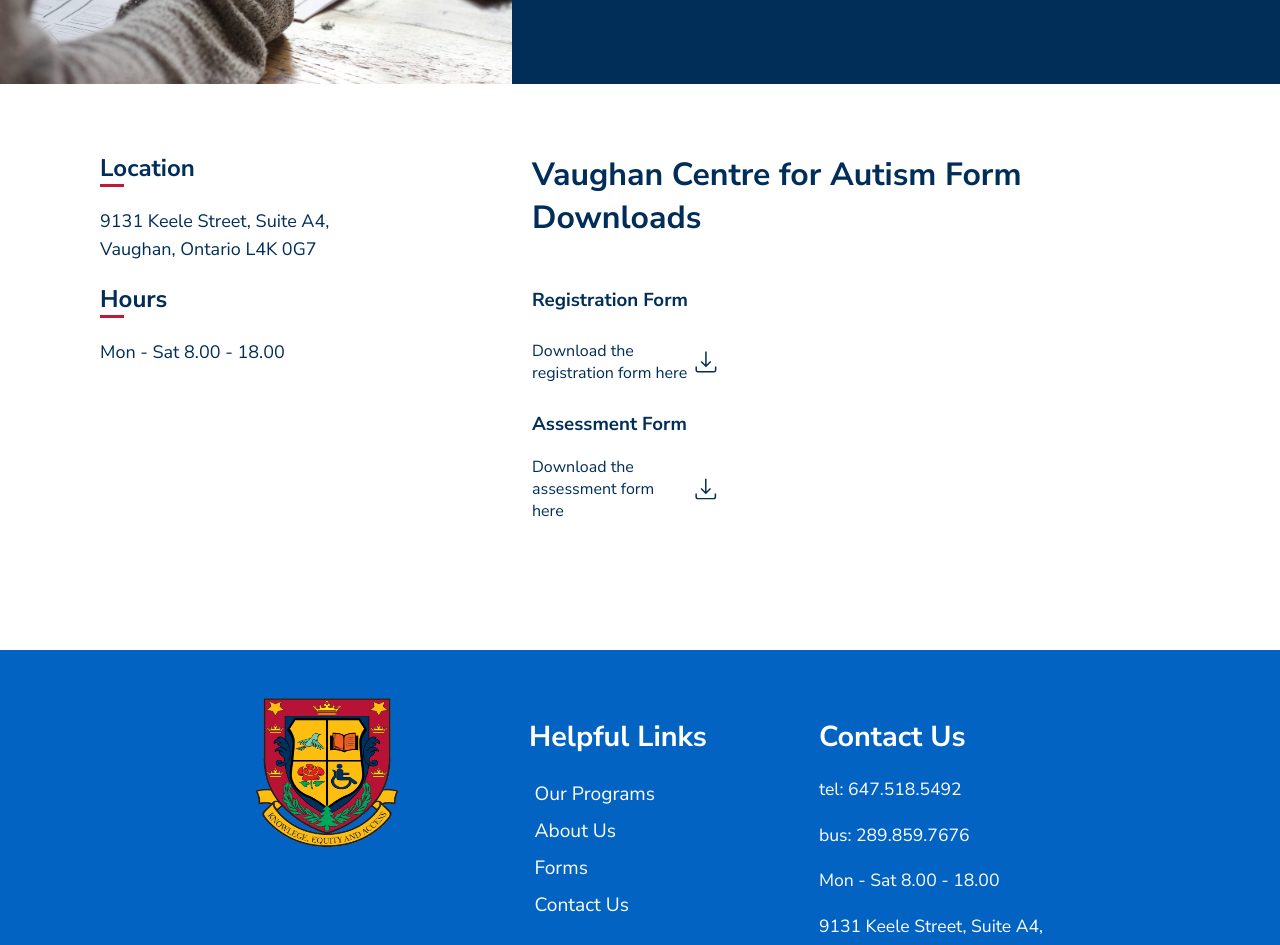
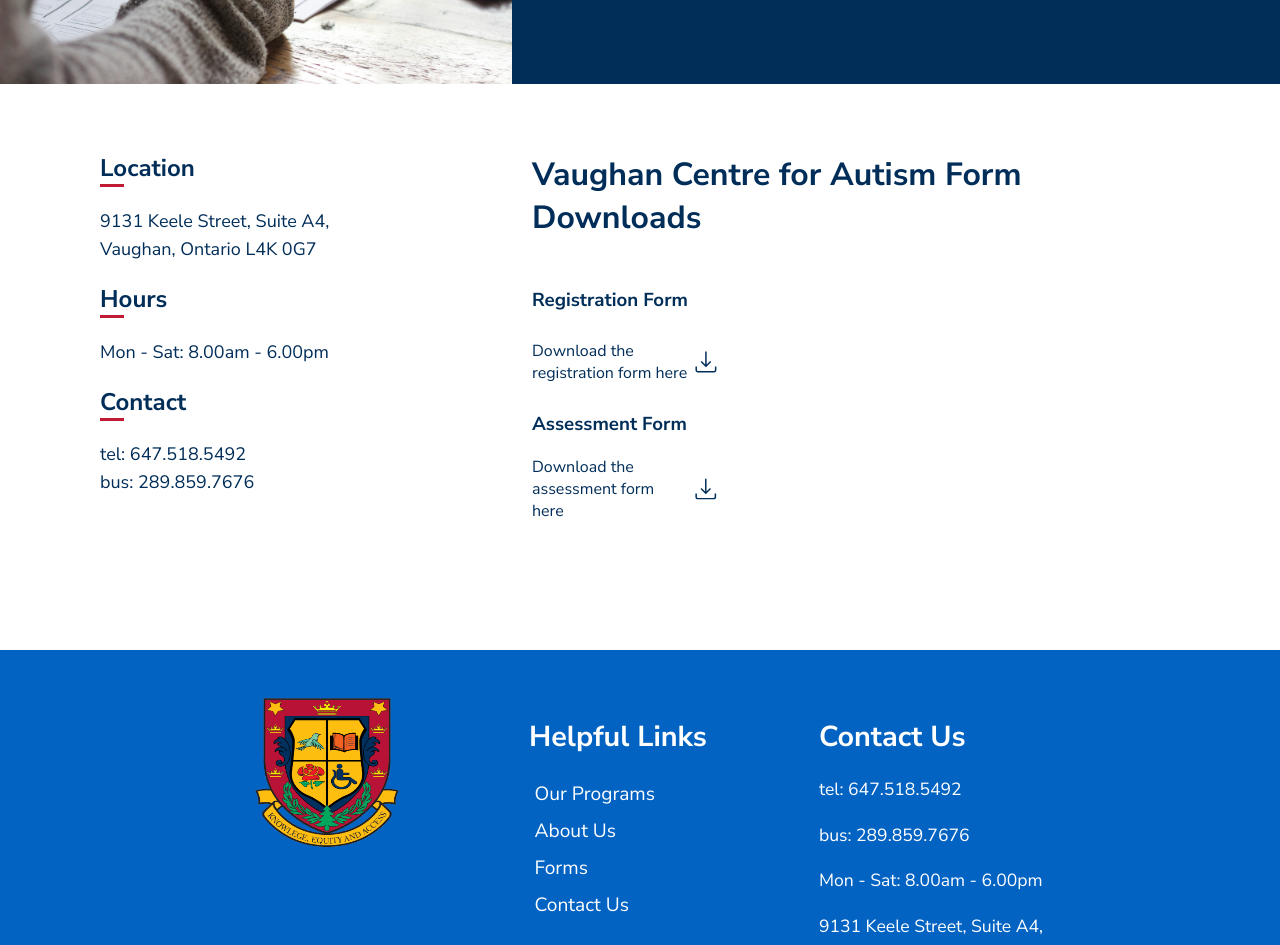
Before and after one commit to oseivale/vaughan-centre-for-autism, a Next.js app: page /forms in a window 1280 px wide. Shown: the part 300-1245 px from the top of the page. Built offline with nearby package versions, Linux system fonts and the light colour scheme; a web font is replaced by a local one.

Commit message:
wip: working on beta changes

```diff
--- a/globals.css
+++ b/globals.css
@@ -153,6 +153,7 @@
   padding: 2rem 3rem;
   justify-content: center;
   border-radius: 5px;
+  margin-bottom: 2rem;
 }
 
 .questionBox a {
@@ -170,7 +171,7 @@
 }
 
 .whatWeDo{
-  margin-top: 4rem;
+  margin-top: 1rem;
 }
 
 @media screen and (min-width: 740px) {
--- a/src/components/Footer/Footer.js
+++ b/src/components/Footer/Footer.js
@@ -40,7 +40,7 @@
                     <p>tel: 647.518.5492</p>
                     <p>bus: 289.859.7676</p>
 
-                    <p>Mon - Sat 8.00 - 18.00</p>
+                    <p>Mon - Sat: 8.00am - 6.00pm</p>
                     <p>9131 Keele Street, Suite A4,<br></br> Vaughan, Ontario L4K 0G7</p>
                 </div>
             </div>
--- a/src/components/PageHeader/PageWrapper.js
+++ b/src/components/PageHeader/PageWrapper.js
@@ -21,7 +21,7 @@
             </div>
             <div className={style.contactContentWrapper}>
 
-                <div>
+                <div className={style.sideBar}>
 
                     <div>
                         <h2>Location</h2>
@@ -29,7 +29,11 @@
                     </div>
                     <div>
                         <h2>Hours</h2>
-                        <p>Mon - Sat 8.00 - 18.00</p>
+                        <p>Mon - Sat: 8.00am - 6.00pm</p>
+                    </div>
+                    <div>
+                        <h2>Contact</h2>
+                        <p>tel: 647.518.5492<br />bus: 289.859.7676</p>
                     </div>
 
                     {/* <h2>Quick Links</h2>
--- a/src/components/PageHeader/PageWrapper.module.css
+++ b/src/components/PageHeader/PageWrapper.module.css
@@ -20,6 +20,10 @@
 
 .homeIcon {
     color: var(--brand-navy)
+}
+
+.sideBar{
+    margin-top: 3rem;
 }
 
 .contactImg {
@@ -51,12 +55,10 @@
 
 .contactContentWrapper {
     width: 100%;
-    display: block;
+    display: flex;
+    flex-direction: column-reverse;
     max-width: 90%;
     margin: 3rem auto;
-}
-
-.contactContentWrapper {
     color: var(--brand-navy);
     padding: 0 1rem;
 }
@@ -140,6 +142,11 @@
 
     }
 
+    .sideBar{
+        margin-top: 0rem;
+    }
+
+
     .formHeader h2::after {
         content: " ";
         width: 74px;
--- a/src/components/PageRow/PageRow.module.css
+++ b/src/components/PageRow/PageRow.module.css
@@ -1,5 +1,5 @@
 .rowContainer {
-    margin: 4rem 0 0 0;
+    margin: 2rem 0 0 0;
     padding: 1rem 0;
 }
 
--- a/src/styles/globals.css
+++ b/src/styles/globals.css
@@ -170,7 +170,7 @@
 }
 
 .whatWeDo{
-  margin-top: 4rem;
+  margin-top: 1rem;
 }
 
 .three-card{
```
